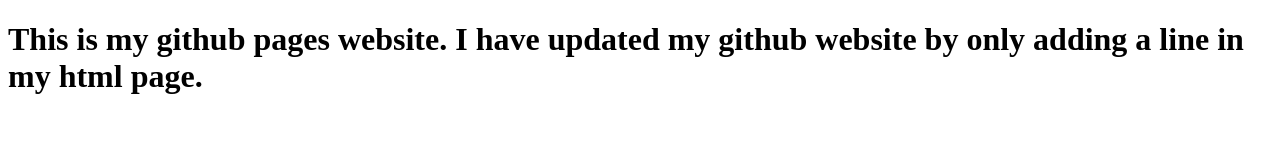
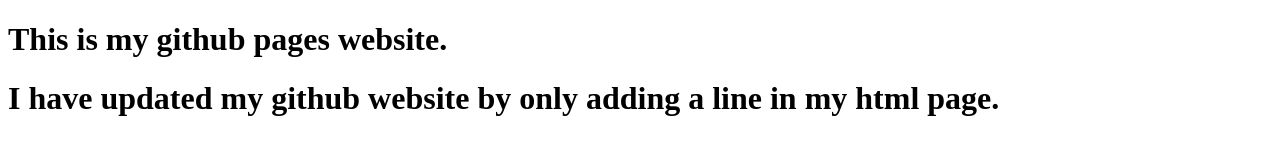
Before and after one commit to code-nabinkhanal/code-nabinkhanal.github.io, a plain HTML site: page index.html in a window 1280 px wide. Drawn offline with Linux system fonts and the light colour scheme.

Commit message:
Solved  one line

```diff
--- a/index.html
+++ b/index.html
@@ -7,8 +7,8 @@
     </head>
     <body>
         <h1>
-           This is my github pages website.
-           I have updated my github website by only adding a line in my html page.
+        This is my github pages website.</h1><h1>
+        I have updated my github website by only adding a line in my html page.
         </h1>
     </body>
 </html>
```
